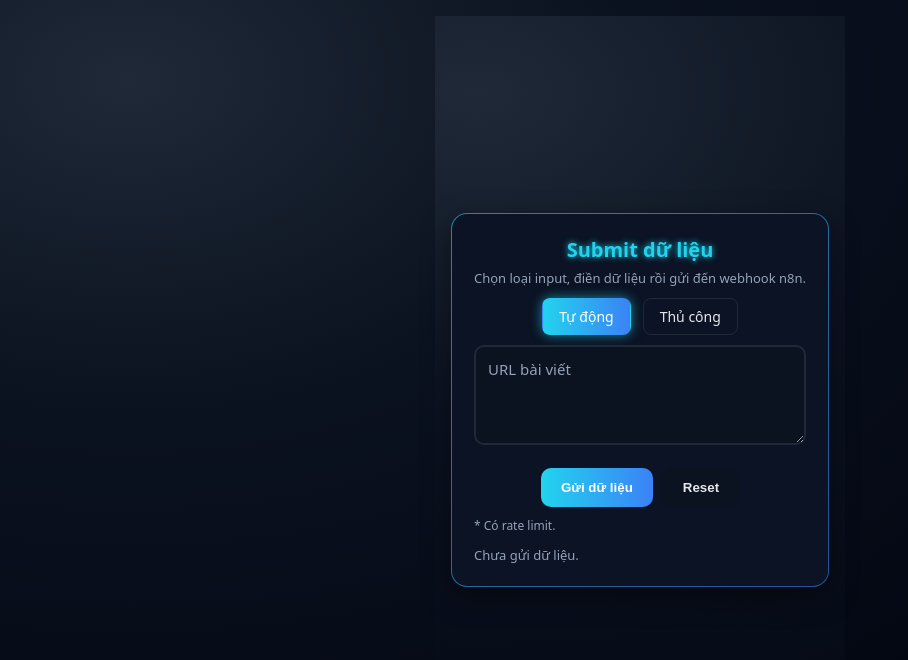
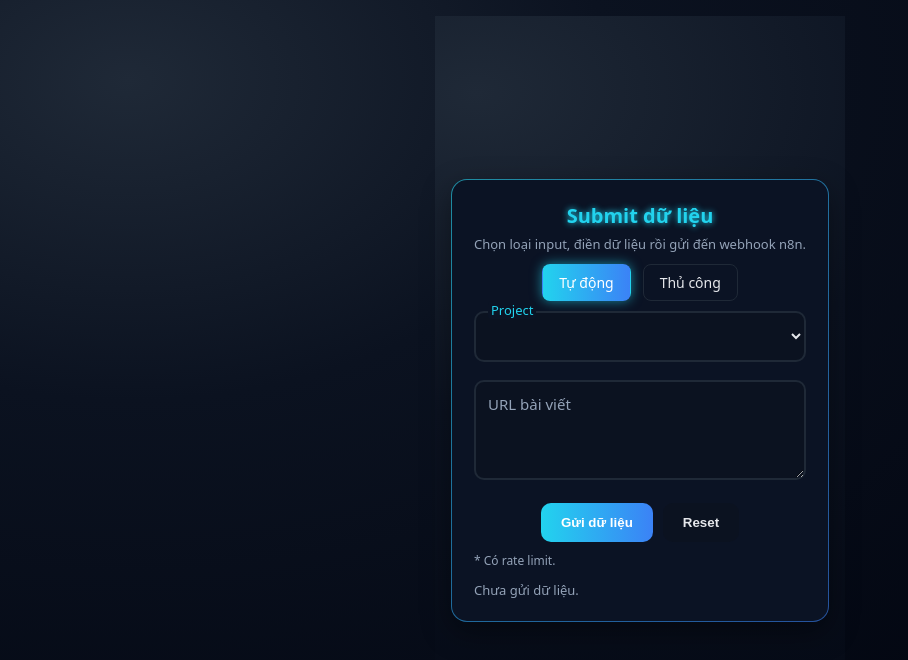
Before and after one commit to nevillvu/formWebhook, a plain HTML site: page index.html in a window 1280 px wide. Both pictures are taken after a click on the label "Tự động". Shown: the whole page, without its empty margins (0-908 px from the left). Drawn offline with Linux system fonts and the light colour scheme.

Commit message:
Update index.html

```diff
--- a/index.html
+++ b/index.html
@@ -26,6 +26,17 @@
 
       <!-- Auto Section -->
       <div id="autoSection" class="section hidden">
+        <div class="input-box">
+          <select required id="projectAuto" name="projectAuto" class="input">
+            <option value="" disabled selected hidden></option>
+            <option value="Hay Ho Corner">Hay Ho Corner</option>
+            <option value="Nhà của HAN">Nhà của HAN</option>
+            <option value="Taptica">Taptica</option>
+            <option value="Gấu Mèo">Gấu Mèo</option>
+          </select>
+          <label class="fancy-label">Project</label>
+        </div>
+
         <div class="input-box">
           <textarea required id="urlAuto" name="urlAuto" class="input"></textarea>
           <label class="fancy-label">URL bài viết</label>
```
